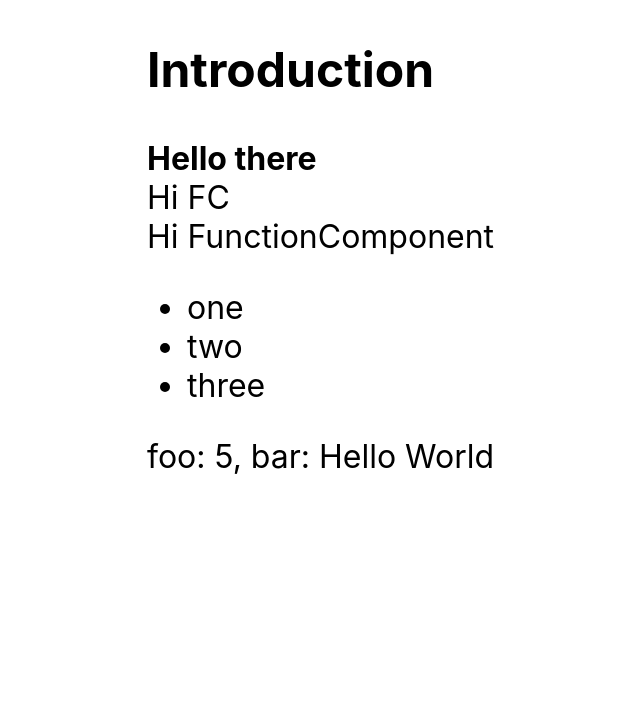
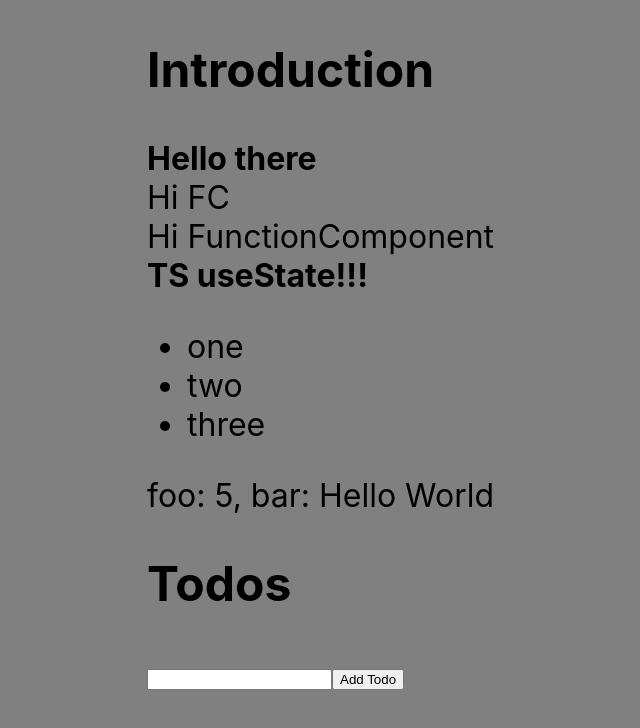
Before and after one commit to irackson/ts-react-template, a React (Create React App) app: page / in a window 1280 px wide. Shown: the top 728 px of the page, without its empty margins (93-733 px from the left). Built offline with nearby package versions, Linux system fonts and the light colour scheme.

Commit message:
todos (No BS TS #21)

```diff
--- /dev/null
+++ b/public/data.json
@@ -0,0 +1,3 @@
+{
+    "text": "TS useState!!!"
+}
--- a/src/App.scss
+++ b/src/App.scss
@@ -2,4 +2,5 @@ body {
     font-size: xx-large;
     margin: auto;
     max-width: 800px;
+    background-color: gray;
 }
--- a/src/App.tsx
+++ b/src/App.tsx
@@ -1,20 +1,29 @@
 import Main from 'components/Main';
-import { ReactNode, FC, FunctionComponent, useCallback } from 'react';
+import {
+    ReactNode,
+    FC,
+    FunctionComponent,
+    useCallback,
+    useState,
+    useEffect,
+    useReducer,
+    useRef,
+} from 'react';
 import 'App.scss';
 
 const Heading = ({ title }: { title: string }) => <h2>{title}</h2>;
 
-//* uses ReactNode as type for child props
+//! uses ReactNode as type for child props
 const Box = ({ children }: { children: ReactNode }) => {
     return (
         <div style={{ padding: '1 rem', fontWeight: 'bold' }}>{children}</div>
     );
 };
-//* uses type FC as alias for interface FunctionComponent
+//! uses type FC as alias for interface FunctionComponent
 const Box2: FC = () => {
     return <div>Hi FC</div>;
 };
-//* uses interface FunctionComponent
+//! uses interface FunctionComponent
 const Box3: FunctionComponent = () => {
     return <div>Hi FunctionComponent</div>;
 };
@@ -34,19 +43,110 @@ const List: FC<{
     );
 };
 
+interface Payload {
+    text: string;
+}
+
+interface Todo {
+    id: number;
+    done: boolean;
+    text: string;
+}
+
+type ActionType =
+    | {
+          type: 'ADD';
+          text: string;
+      }
+    | {
+          type: 'REMOVE';
+          id: number;
+      };
+
 function App() {
+    //! custom callback
     const onListClick = useCallback((item: string) => {
         alert(item);
     }, []);
 
+    //! useState hook
+    const [payload, setPayload] = useState<Payload | null>(null);
+
+    const getPayload = async () => {
+        const res = await fetch('/data.json');
+        const data = await res.json();
+        setPayload(data);
+    };
+
+    useEffect(() => {
+        getPayload();
+    }, []);
+
+    //! useReducer hook
+    const [todos, dispatch] = useReducer(
+        (state: Todo[], action: ActionType) => {
+            switch (action.type) {
+                case 'ADD':
+                    return [
+                        ...state,
+                        {
+                            id: state.length,
+                            text: action.text,
+                            done: false,
+                        },
+                    ];
+                case 'REMOVE':
+                    return state.filter(({ id }) => id !== action.id);
+                default:
+                    throw new Error();
+            }
+        },
+        []
+    );
+
+    //! useRef hook
+    const newTodoRef = useRef<HTMLInputElement>(null);
+
+    //! another useCallback event handler
+    const onAddTodo = useCallback(() => {
+        if (newTodoRef.current) {
+            dispatch({
+                type: 'ADD',
+                text: newTodoRef.current.value,
+            });
+            newTodoRef.current.value = '';
+        }
+    }, []);
+
     return (
         <div className="App">
-            <Heading title="Introduction"></Heading>
+            <Heading title="Introduction" />
             <Box>Hello there</Box>
-            <Box2> </Box2>
+            <Box2></Box2>
             <Box3> </Box3>
+            <Box>{payload?.text}</Box>
             <List items={['one', 'two', 'three']} onClick={onListClick}></List>
             <Main foo={5} bar={'Hello World'}></Main>
+
+            <Heading title="Todos" />
+            {todos.map((todo, index) => (
+                <div key={index}>
+                    {todo.text}
+                    <button
+                        onClick={() =>
+                            dispatch({ type: 'REMOVE', id: todo.id })
+                        }
+                    >
+                        Remove
+                    </button>
+                </div>
+            ))}
+            <div>
+                <input type="text" ref={newTodoRef} />
+                <button onClick={onAddTodo}>Add Todo</button>
+            </div>
+
+            {/* <Heading title="Todos"> </Heading> */}
         </div>
     );
 }
```
